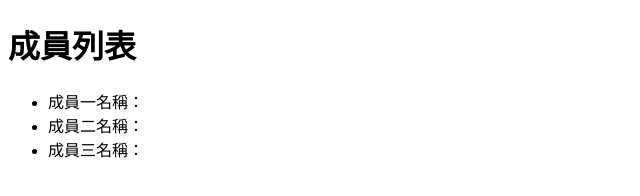
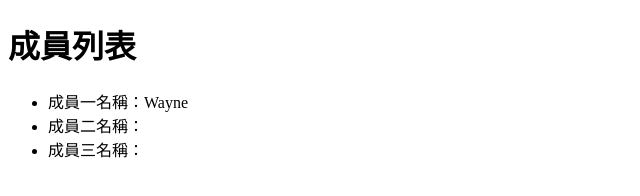
Before and after one commit to wayne0415/day4-git, a plain HTML site: page index.html in a window 1280 px wide. Shown: the full height of the page, 0-640 px from the left. Drawn offline with Linux system fonts and the light colour scheme.

Commit message:
add name

```diff
--- a/index.html
+++ b/index.html
@@ -8,7 +8,7 @@
   <body>
     <h1>成員列表</h1>
     <ul>
-      <li>成員一名稱：</li>
+      <li>成員一名稱：Wayne</li>
       <li>成員二名稱：</li>
       <li>成員三名稱：</li>
     </ul>
```
